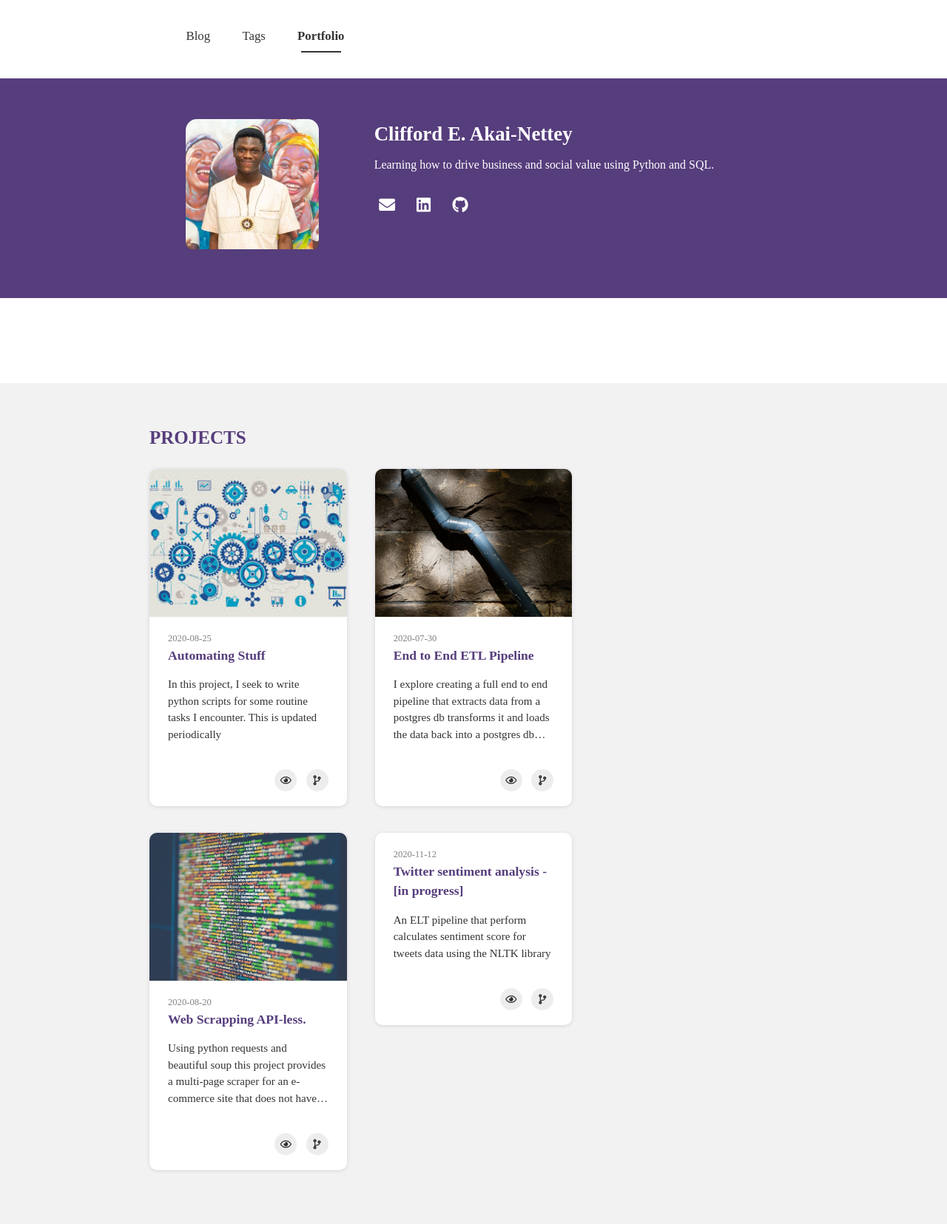
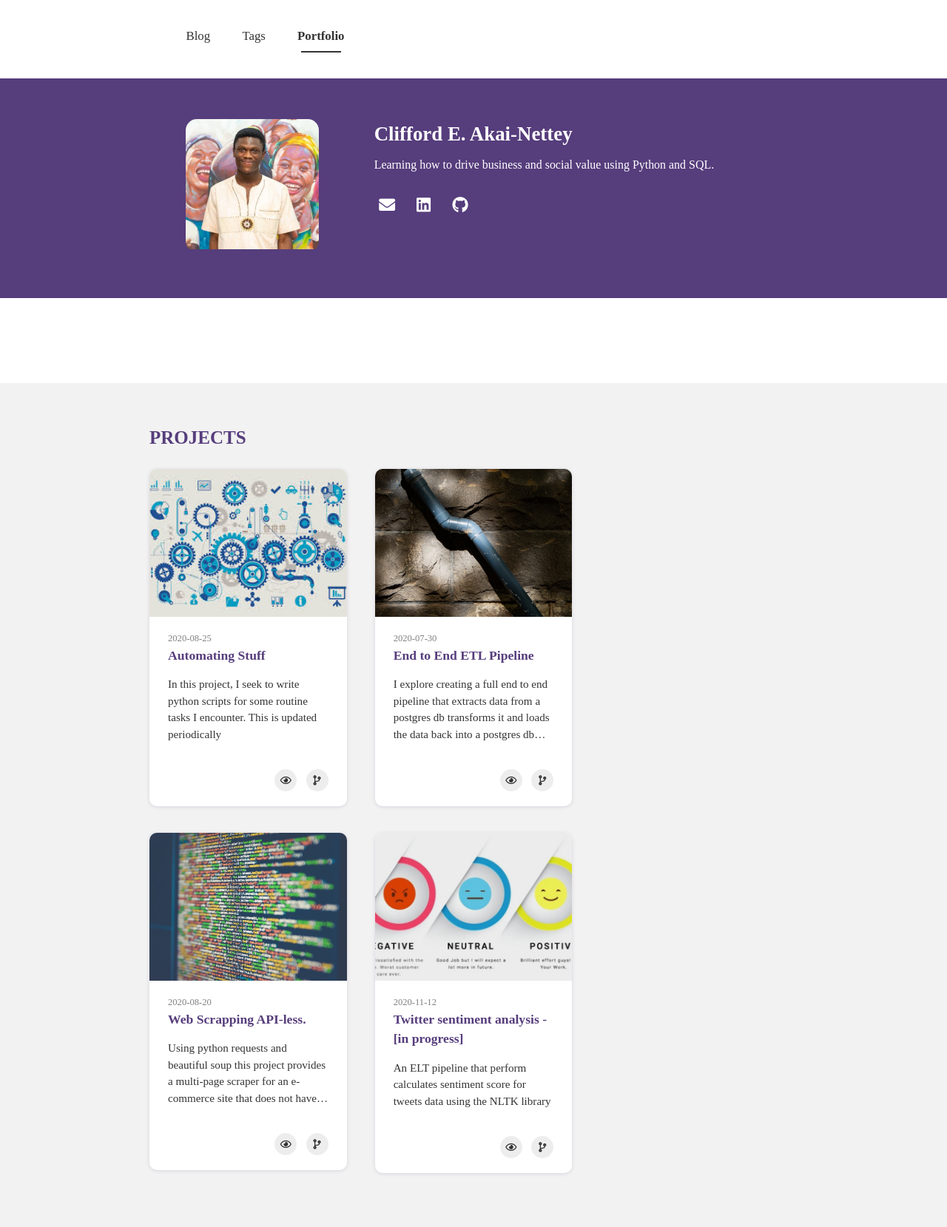
Before and after one commit to cliffordEmmanuel/cliffordEmmanuel.github.io, a Jekyll site: the page built from portfolio.html, in a window 1280 px wide. Shown: the whole page at 74% size. Built offline with Jekyll 4.4.1, drawn with Linux system fonts in a browser that asks for light colours; nearby versions of some CDN libraries; some web fonts are replaced.

Commit message:
adding image

```diff
--- a/_data/projects.yml
+++ b/_data/projects.yml
@@ -56,7 +56,7 @@
     print : True # If 'False' is selected, it will not be displayed in 'home.html > aside > .proj-content'.
     modal : False # If 'True' is selected, modal can open in 'portfolio.html'.
     url :  https://github.com/cliffordEmmanuel/Exploring_Data_Engineering/tree/master/pipelining_for_tweets_sentiment_analysis
-    image :  # path: assets/project/ image source: https://medium.com/python-in-plain-english/introduction-to-sentiment-analysis-using-python-nltk-library-f00c227ef56e
+    image :  twitter_sentiment.jpg # path: assets/project/ image source: https://medium.com/python-in-plain-english/introduction-to-sentiment-analysis-using-python-nltk-library-f00c227ef56e
     date : 2020-11-12
     title : Twitter sentiment analysis - [in progress]
     summary :  Writing scripts for sentiment analysis.
```
